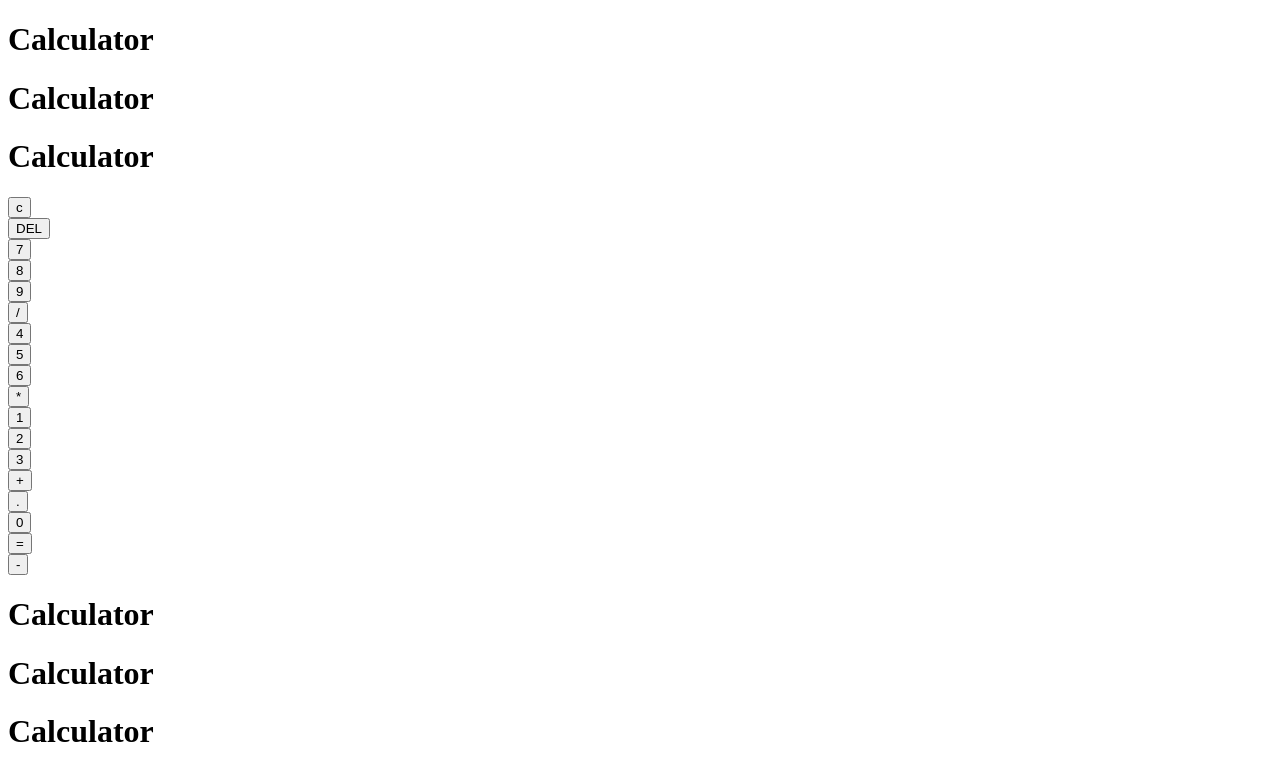
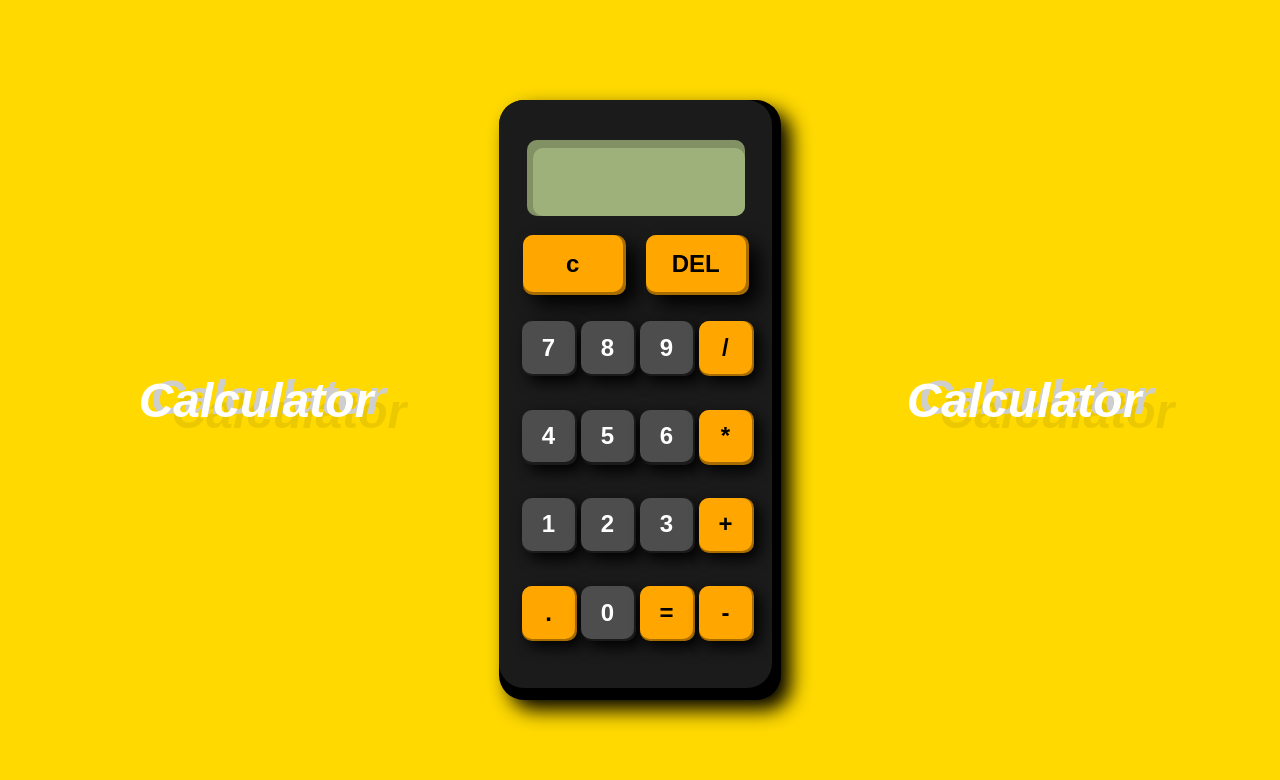
Before and after one commit to SAIZIK/Calculator, a plain HTML site: page index.html in a window 1280 px wide. Drawn offline with Linux system fonts and the light colour scheme.

Commit message:
Added new files

```diff
--- a/index.html
+++ b/index.html
@@ -4,7 +4,7 @@
     <meta charset="UTF-8">
     <meta name="viewport" content="width=device-width, initial-scale=1.0">
     <title>Calculator</title>
-    <link rel="stylesheet" href="./Calculator.css">
+    <link rel="stylesheet" href="./style.css">
     <link rel="preconnect" href="https://fonts.googleapis.com">
     <link rel="preconnect" href="https://fonts.gstatic.com" crossorigin>
     <link href="https://fonts.googleapis.com/css2?family=Pixelify+Sans:wght@400..700&family=Roboto:ital,wght@0,100;0,300;0,400;0,500;0,700;0,900;1,100;1,300;1,400;1,500;1,700;1,900&display=swap" rel="stylesheet">
```
